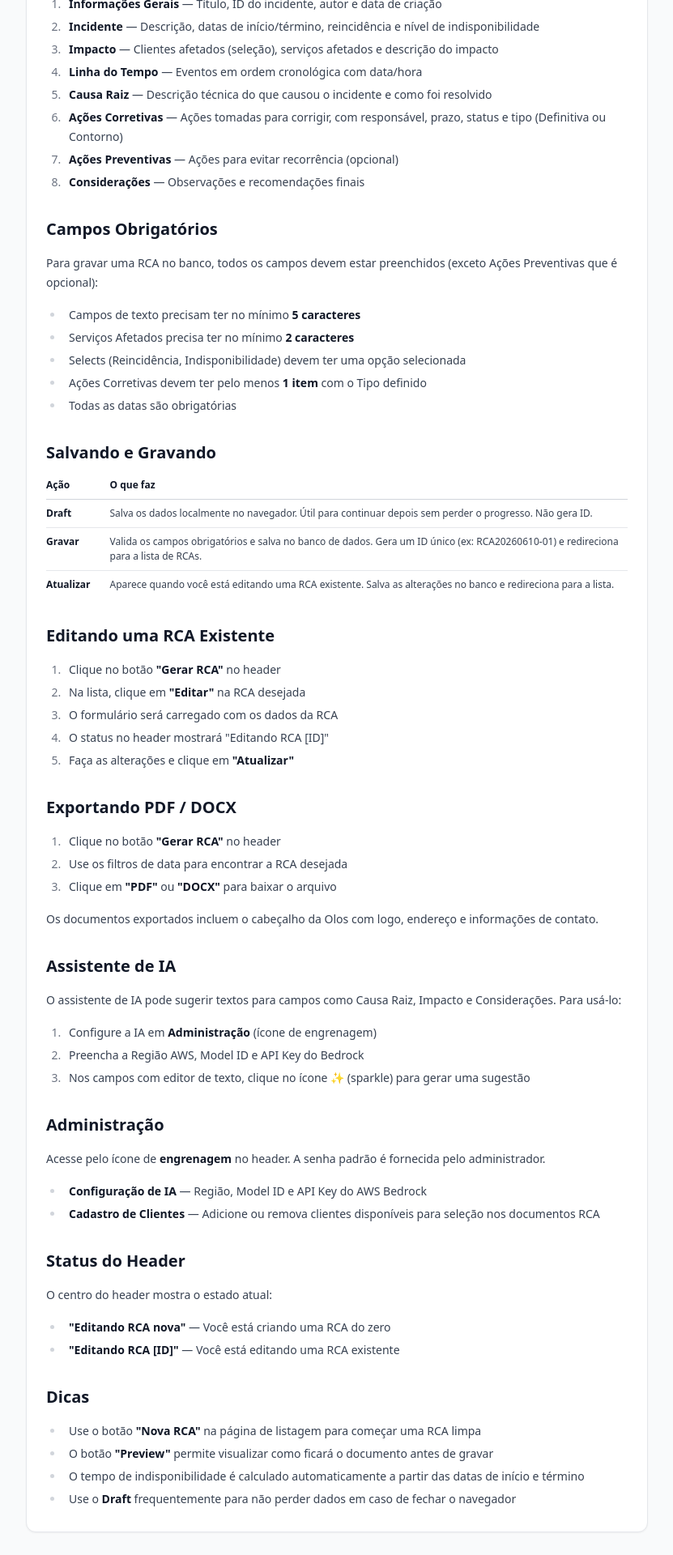
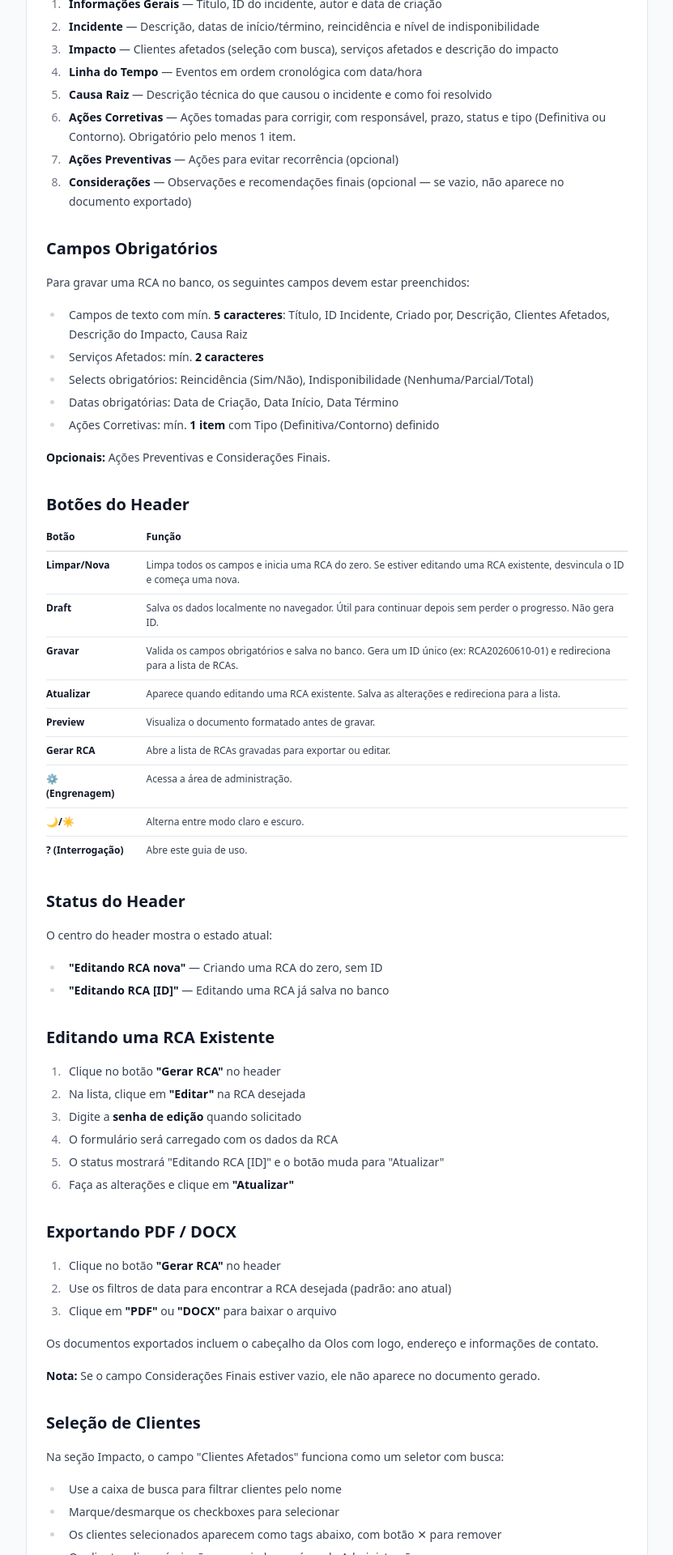
Before and after one commit to fabioferreira-olos/myapps, a React (Vite) app in the folder GeradorRCA/: page /guia in a window 1280 px wide. Shown: the part 360-2280 px from the top of the page at 81% size, without its empty margins (224-1055 px from the left). Built offline with nearby package versions, Linux system fonts and the light colour scheme.

Commit message:
feat: move Limpar/Nova button to left, update user guide with all features

```diff
--- a/GeradorRCA/src/components/Header.tsx
+++ b/GeradorRCA/src/components/Header.tsx
@@ -68,6 +68,18 @@ export default function Header() {
     <header className="bg-white dark:bg-gray-800 border-b border-gray-200 dark:border-gray-700 px-6 py-3 sticky top-0 z-50">
       <div className="flex items-center justify-between">
         <div className="flex items-center gap-3">
+          <button
+            onClick={() => {
+              if (confirm('Tem certeza que deseja limpar todos os campos e começar do zero?')) {
+                resetDocument()
+              }
+            }}
+            className="btn-secondary flex items-center gap-2 text-sm"
+            title="Limpar campos e iniciar nova RCA"
+          >
+            <RotateCcw className="w-4 h-4" />
+            <span className="hidden sm:inline">Limpar/Nova</span>
+          </button>
           <FileText className="w-7 h-7 text-primary-600" />
           <h1 className="text-xl font-bold text-gray-900 dark:text-white">
             Gerador de RCA
@@ -120,18 +132,6 @@ export default function Header() {
           </button>
 
           <button
-            onClick={() => {
-              if (confirm('Tem certeza que deseja limpar todos os campos?')) {
-                resetDocument()
-              }
-            }}
-            className="btn-secondary flex items-center gap-2 text-sm"
-            title="Limpar documento"
-          >
-            <RotateCcw className="w-4 h-4" />
-          </button>
-
-          <button
             onClick={() => navigate('/admin')}
             className="btn-secondary flex items-center gap-2 text-sm"
             title="Configurações"
--- a/GeradorRCA/src/components/UserGuide.tsx
+++ b/GeradorRCA/src/components/UserGuide.tsx
@@ -33,96 +33,145 @@ export default function UserGuide() {
           <ol>
             <li><strong>Informações Gerais</strong> — Título, ID do incidente, autor e data de criação</li>
             <li><strong>Incidente</strong> — Descrição, datas de início/término, reincidência e nível de indisponibilidade</li>
-            <li><strong>Impacto</strong> — Clientes afetados (seleção), serviços afetados e descrição do impacto</li>
+            <li><strong>Impacto</strong> — Clientes afetados (seleção com busca), serviços afetados e descrição do impacto</li>
             <li><strong>Linha do Tempo</strong> — Eventos em ordem cronológica com data/hora</li>
             <li><strong>Causa Raiz</strong> — Descrição técnica do que causou o incidente e como foi resolvido</li>
-            <li><strong>Ações Corretivas</strong> — Ações tomadas para corrigir, com responsável, prazo, status e tipo (Definitiva ou Contorno)</li>
+            <li><strong>Ações Corretivas</strong> — Ações tomadas para corrigir, com responsável, prazo, status e tipo (Definitiva ou Contorno). Obrigatório pelo menos 1 item.</li>
             <li><strong>Ações Preventivas</strong> — Ações para evitar recorrência (opcional)</li>
-            <li><strong>Considerações</strong> — Observações e recomendações finais</li>
+            <li><strong>Considerações</strong> — Observações e recomendações finais (opcional — se vazio, não aparece no documento exportado)</li>
           </ol>
 
           <h2>Campos Obrigatórios</h2>
-          <p>Para gravar uma RCA no banco, todos os campos devem estar preenchidos (exceto Ações Preventivas que é opcional):</p>
+          <p>Para gravar uma RCA no banco, os seguintes campos devem estar preenchidos:</p>
           <ul>
-            <li>Campos de texto precisam ter no mínimo <strong>5 caracteres</strong></li>
-            <li>Serviços Afetados precisa ter no mínimo <strong>2 caracteres</strong></li>
-            <li>Selects (Reincidência, Indisponibilidade) devem ter uma opção selecionada</li>
-            <li>Ações Corretivas devem ter pelo menos <strong>1 item</strong> com o Tipo definido</li>
-            <li>Todas as datas são obrigatórias</li>
+            <li>Campos de texto com mín. <strong>5 caracteres</strong>: Título, ID Incidente, Criado por, Descrição, Clientes Afetados, Descrição do Impacto, Causa Raiz</li>
+            <li>Serviços Afetados: mín. <strong>2 caracteres</strong></li>
+            <li>Selects obrigatórios: Reincidência (Sim/Não), Indisponibilidade (Nenhuma/Parcial/Total)</li>
+            <li>Datas obrigatórias: Data de Criação, Data Início, Data Término</li>
+            <li>Ações Corretivas: mín. <strong>1 item</strong> com Tipo (Definitiva/Contorno) definido</li>
           </ul>
+          <p><strong>Opcionais:</strong> Ações Preventivas e Considerações Finais.</p>
 
-          <h2>Salvando e Gravando</h2>
+          <h2>Botões do Header</h2>
           <table>
             <thead>
               <tr>
-                <th>Ação</th>
-                <th>O que faz</th>
+                <th>Botão</th>
+                <th>Função</th>
               </tr>
             </thead>
             <tbody>
+              <tr>
+                <td><strong>Limpar/Nova</strong></td>
+                <td>Limpa todos os campos e inicia uma RCA do zero. Se estiver editando uma RCA existente, desvincula o ID e começa uma nova.</td>
+              </tr>
               <tr>
                 <td><strong>Draft</strong></td>
                 <td>Salva os dados localmente no navegador. Útil para continuar depois sem perder o progresso. Não gera ID.</td>
               </tr>
               <tr>
                 <td><strong>Gravar</strong></td>
-                <td>Valida os campos obrigatórios e salva no banco de dados. Gera um ID único (ex: RCA20260610-01) e redireciona para a lista de RCAs.</td>
+                <td>Valida os campos obrigatórios e salva no banco. Gera um ID único (ex: RCA20260610-01) e redireciona para a lista de RCAs.</td>
               </tr>
               <tr>
                 <td><strong>Atualizar</strong></td>
-                <td>Aparece quando você está editando uma RCA existente. Salva as alterações no banco e redireciona para a lista.</td>
+                <td>Aparece quando editando uma RCA existente. Salva as alterações e redireciona para a lista.</td>
+              </tr>
+              <tr>
+                <td><strong>Preview</strong></td>
+                <td>Visualiza o documento formatado antes de gravar.</td>
+              </tr>
+              <tr>
+                <td><strong>Gerar RCA</strong></td>
+                <td>Abre a lista de RCAs gravadas para exportar ou editar.</td>
+              </tr>
+              <tr>
+                <td><strong>⚙️ (Engrenagem)</strong></td>
+                <td>Acessa a área de administração.</td>
+              </tr>
+              <tr>
+                <td><strong>🌙/☀️</strong></td>
+                <td>Alterna entre modo claro e escuro.</td>
+              </tr>
+              <tr>
+                <td><strong>? (Interrogação)</strong></td>
+                <td>Abre este guia de uso.</td>
               </tr>
             </tbody>
           </table>
+
+          <h2>Status do Header</h2>
+          <p>O centro do header mostra o estado atual:</p>
+          <ul>
+            <li><strong>"Editando RCA nova"</strong> — Criando uma RCA do zero, sem ID</li>
+            <li><strong>"Editando RCA [ID]"</strong> — Editando uma RCA já salva no banco</li>
+          </ul>
 
           <h2>Editando uma RCA Existente</h2>
           <ol>
             <li>Clique no botão <strong>"Gerar RCA"</strong> no header</li>
             <li>Na lista, clique em <strong>"Editar"</strong> na RCA desejada</li>
+            <li>Digite a <strong>senha de edição</strong> quando solicitado</li>
             <li>O formulário será carregado com os dados da RCA</li>
-            <li>O status no header mostrará "Editando RCA [ID]"</li>
+            <li>O status mostrará "Editando RCA [ID]" e o botão muda para "Atualizar"</li>
             <li>Faça as alterações e clique em <strong>"Atualizar"</strong></li>
           </ol>
 
           <h2>Exportando PDF / DOCX</h2>
           <ol>
             <li>Clique no botão <strong>"Gerar RCA"</strong> no header</li>
-            <li>Use os filtros de data para encontrar a RCA desejada</li>
+            <li>Use os filtros de data para encontrar a RCA desejada (padrão: ano atual)</li>
             <li>Clique em <strong>"PDF"</strong> ou <strong>"DOCX"</strong> para baixar o arquivo</li>
           </ol>
           <p>Os documentos exportados incluem o cabeçalho da Olos com logo, endereço e informações de contato.</p>
+          <p><strong>Nota:</strong> Se o campo Considerações Finais estiver vazio, ele não aparece no documento gerado.</p>
+
+          <h2>Seleção de Clientes</h2>
+          <p>Na seção Impacto, o campo "Clientes Afetados" funciona como um seletor com busca:</p>
+          <ul>
+            <li>Use a caixa de busca para filtrar clientes pelo nome</li>
+            <li>Marque/desmarque os checkboxes para selecionar</li>
+            <li>Os clientes selecionados aparecem como tags abaixo, com botão ✕ para remover</li>
+            <li>Os clientes disponíveis são gerenciados na área de Administração</li>
+          </ul>
 
           <h2>Assistente de IA</h2>
-          <p>
-            O assistente de IA pode sugerir textos para campos como Causa Raiz, Impacto e Considerações.
-            Para usá-lo:
-          </p>
+          <p>O assistente pode sugerir textos para campos como Causa Raiz, Impacto e Considerações:</p>
           <ol>
-            <li>Configure a IA em <strong>Administração</strong> (ícone de engrenagem)</li>
-            <li>Preencha a Região AWS, Model ID e API Key do Bedrock</li>
-            <li>Nos campos com editor de texto, clique no ícone <strong>✨</strong> (sparkle) para gerar uma sugestão</li>
+            <li>Configure a IA em <strong>Administração</strong> (engrenagem)</li>
+            <li>Preencha Região AWS, Model ID e API Key do Bedrock</li>
+            <li>Use o inference profile ID (ex: <code>us.amazon.nova-pro-v1:0</code>)</li>
+            <li>Nos campos com editor rico, clique no ícone <strong>✨</strong> para gerar uma sugestão</li>
           </ol>
 
           <h2>Administração</h2>
-          <p>Acesse pelo ícone de <strong>engrenagem</strong> no header. A senha padrão é fornecida pelo administrador.</p>
+          <p>Acesse pelo ícone de <strong>engrenagem</strong>. Requer senha (configurável).</p>
+
+          <h3>Seções disponíveis:</h3>
           <ul>
             <li><strong>Configuração de IA</strong> — Região, Model ID e API Key do AWS Bedrock</li>
-            <li><strong>Cadastro de Clientes</strong> — Adicione ou remova clientes disponíveis para seleção nos documentos RCA</li>
+            <li><strong>Cadastro de Clientes</strong> — Adicione (separando por vírgulas para múltiplos) ou remova clientes</li>
+            <li><strong>Senha de Edição de RCAs</strong> — Define a senha necessária para editar RCAs gravadas (visível, sem criptografia)</li>
+            <li><strong>Deletar RCA</strong> — Informe o ID da RCA e confirme digitando "TENHO CERTEZA"</li>
+            <li><strong>Alterar Senha</strong> — Troca a senha de acesso à administração (armazenada com hash SHA-256)</li>
           </ul>
 
-          <h2>Status do Header</h2>
-          <p>O centro do header mostra o estado atual:</p>
+          <h2>ID das RCAs</h2>
+          <p>O formato do ID é <code>RCAYYYYMMDD-nn</code> onde:</p>
           <ul>
-            <li><strong>"Editando RCA nova"</strong> — Você está criando uma RCA do zero</li>
-            <li><strong>"Editando RCA [ID]"</strong> — Você está editando uma RCA existente</li>
+            <li><code>YYYY</code> = ano, <code>MM</code> = mês, <code>DD</code> = dia</li>
+            <li><code>nn</code> = sequencial do dia (01 a 99)</li>
+            <li>Exemplo: <code>RCA20260610-01</code> (primeira RCA do dia 10/06/2026)</li>
           </ul>
+          <p>O ID é gerado automaticamente no momento do "Gravar".</p>
 
           <h2>Dicas</h2>
           <ul>
-            <li>Use o botão <strong>"Nova RCA"</strong> na página de listagem para começar uma RCA limpa</li>
-            <li>O botão <strong>"Preview"</strong> permite visualizar como ficará o documento antes de gravar</li>
-            <li>O tempo de indisponibilidade é calculado automaticamente a partir das datas de início e término</li>
-            <li>Use o <strong>Draft</strong> frequentemente para não perder dados em caso de fechar o navegador</li>
+            <li>Use <strong>"Limpar/Nova"</strong> para começar do zero a qualquer momento</li>
+            <li>Use o <strong>Draft</strong> frequentemente para não perder dados se fechar o navegador</li>
+            <li>O tempo de indisponibilidade é calculado automaticamente a partir das datas</li>
+            <li>Na lista de RCAs, use <strong>"Nova RCA"</strong> para iniciar uma nova a partir dali</li>
+            <li>Ao cadastrar clientes, separe múltiplos nomes por vírgula</li>
           </ul>
         </div>
       </div>
```
